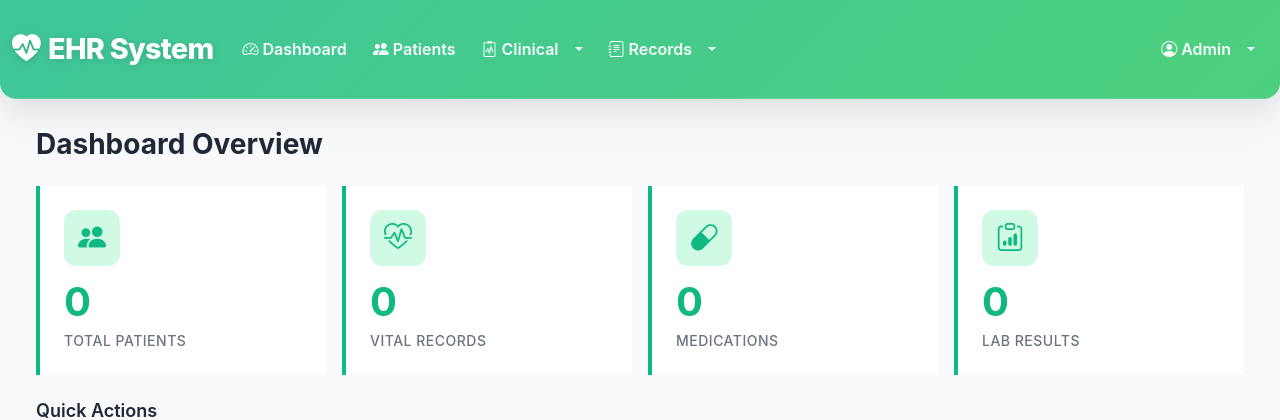
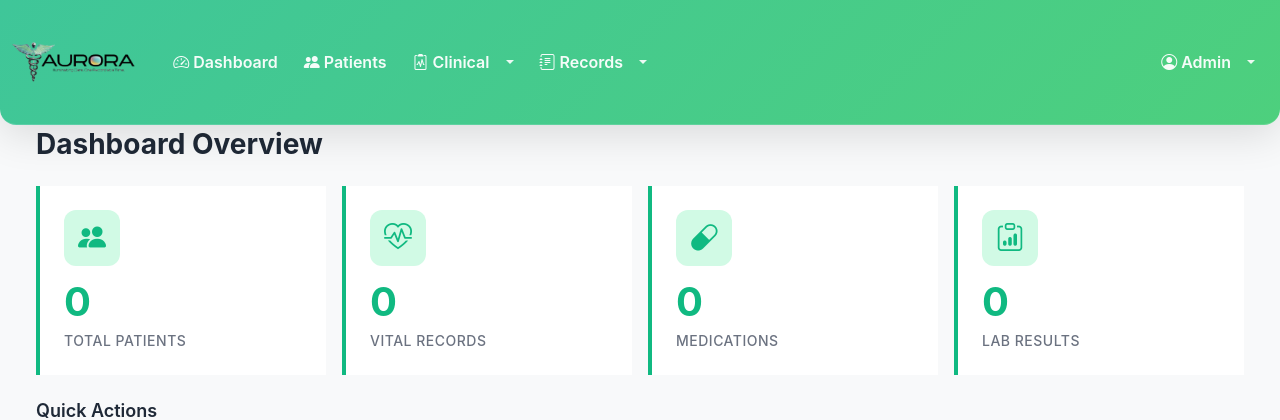
Before and after one commit to JustineBautista/EHR-SYSTEM, a PHP site: page /dashboard.php in a window 1280 px wide. Shown: the top 420 px of the page. Run offline with PHP 8.4, Linux system fonts and the light colour scheme; a user stored in the database is signed in; data that the repository does not hold is empty.

Commit message:
Replace EHR System icon with logo image in the navbar

```diff
--- a/EHR_system_copy/header.php
+++ b/EHR_system_copy/header.php
@@ -297,7 +297,7 @@ require_once 'db.php';
     <nav class="navbar navbar-expand-lg navbar-dark fixed-top">
         <div class="container-fluid">
             <a class="navbar-brand" href="dashboard.php">
-                <i class="bi bi-heart-pulse-fill me-2"></i>EHR System
+                <img src="IMAGES/aurora.png" width="auto" height="70px" class="d-inline-block align-text-top me-2" alt="EHR Logo">
             </a>
             <button class="navbar-toggler" type="button" data-bs-toggle="collapse" data-bs-target="#navbarNav" aria-controls="navbarNav" aria-expanded="false" aria-label="Toggle navigation">
                 <span class="navbar-toggler-icon"></span>
```
